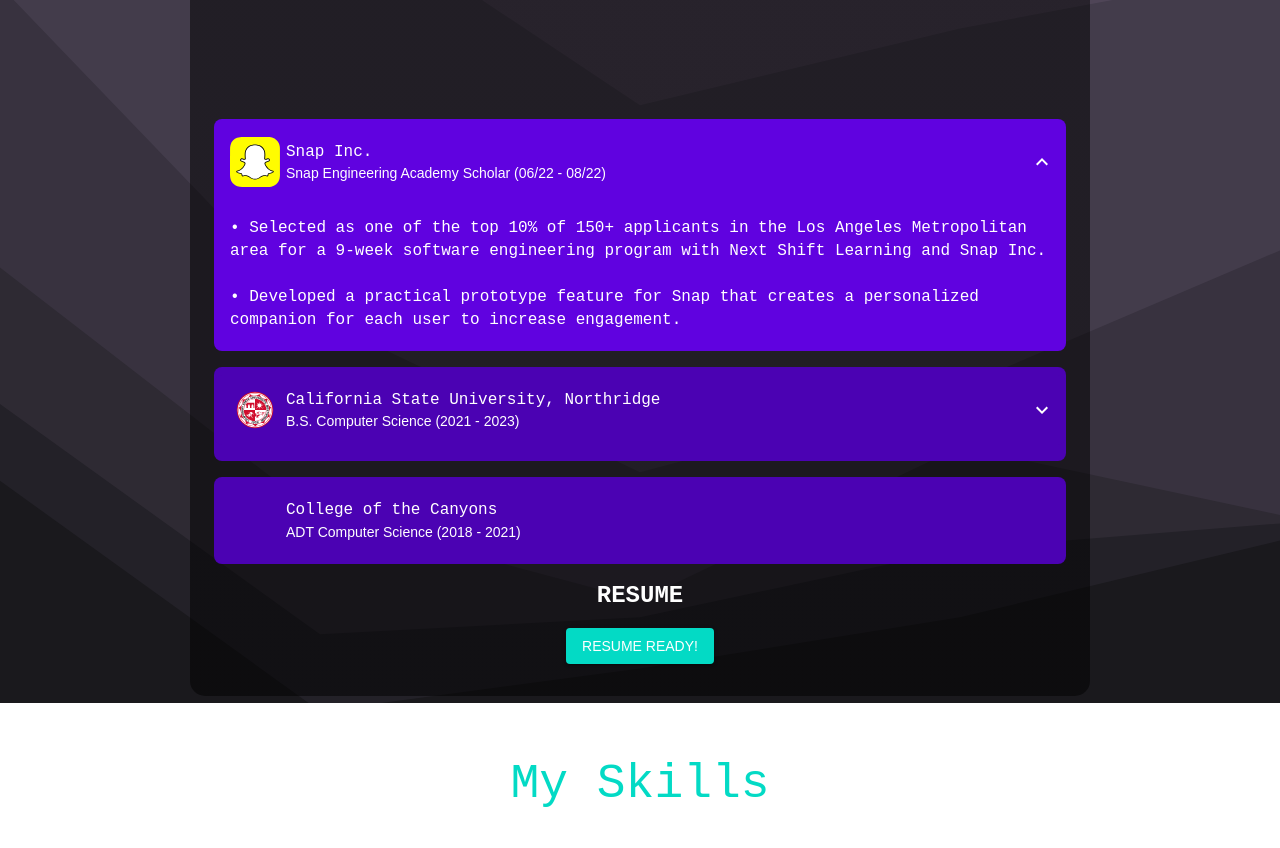
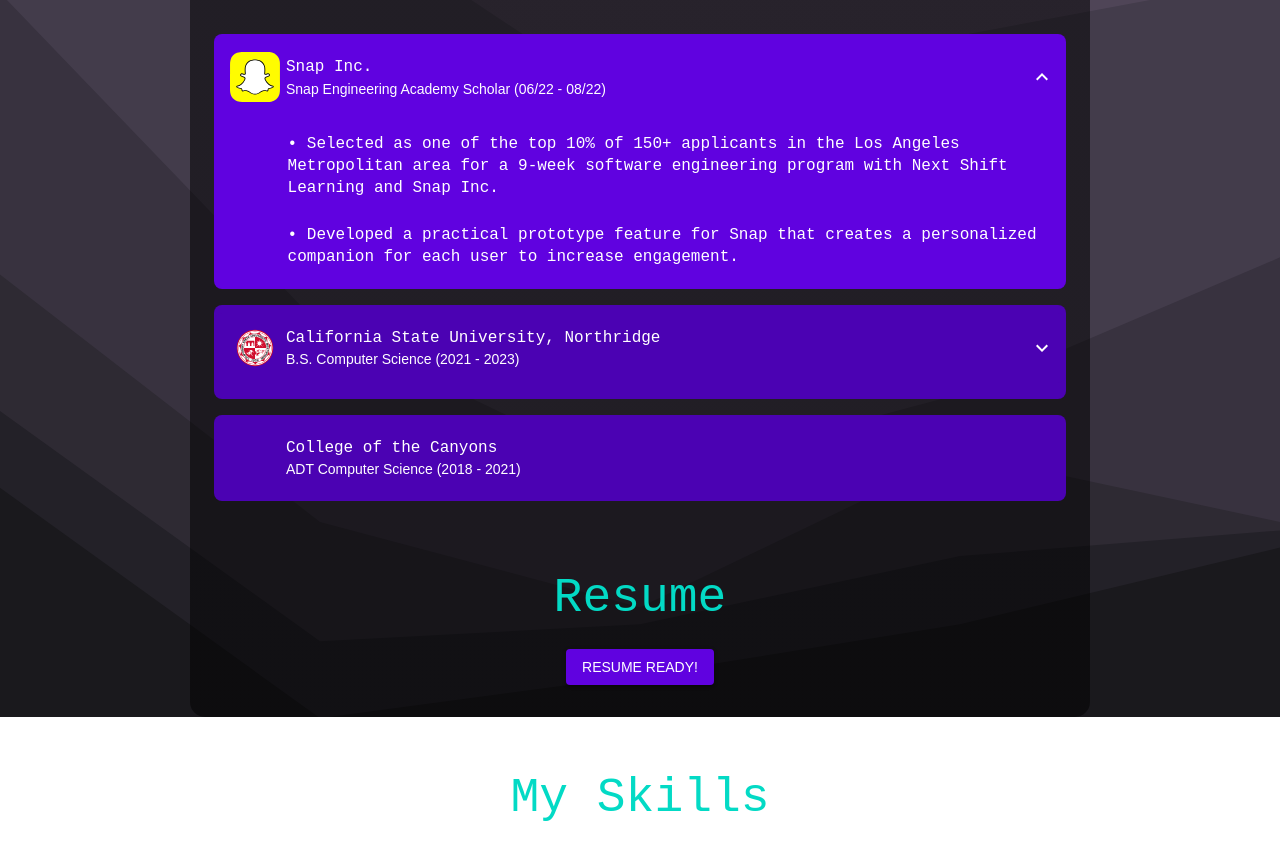
Before and after one commit to Knishmas/web-portfolio, a React (Create React App) app: page / in a window 1280 px wide. Shown: the part 1697-2545 px from the top of the page. Built offline with nearby package versions, Linux system fonts and the light colour scheme.

Commit message:
Edited spacing between content and added left padding to descriptions

```diff
--- a/src/components/Experience.js
+++ b/src/components/Experience.js
@@ -15,7 +15,7 @@
   return (
     <section id="experience-section" className="experience-container">
       <Container className='experience-content' maxWidth="md" sx={{ paddingTop: 4, paddingBottom: 4}} >
-        <Typography variant="h3" style={{ marginBottom: '110px', color: '#03DAC5' }}>Experience & Education</Typography>
+        <Typography variant="h3" style={{ marginBottom: '2rem', color: '#03DAC5' }}>Experience & Education</Typography>
         {/* <Typography variant="h5" sx={{ fontWeight: 'bold', color: '#03DAC5' }}>EXPERIENCE</Typography> */}
         <List sx={{ backgroundColor: expanded[1] ? '#6002E0' : '#4B02B3', borderRadius: '8px', marginTop: '16px', marginBottom: '16px' }}>
           <ListItem onClick={() => handleExpand(1)} button sx={{ backgroundColor: expanded[1] ? '##6002E0' : '#4B02B3', borderRadius: '8px', marginBottom: '8px' }}>
@@ -35,10 +35,10 @@
           </ListItem>
           <Collapse in={expanded[1]}>
             <List component="div" disablePadding>
-              <ListItem>
+              <ListItem sx={{paddingLeft: '4.6rem'}}>
                 <ListItemText primary="• Selected as one of the top 10% of 150+ applicants in the Los Angeles Metropolitan area for a 9-week software engineering program with Next Shift Learning and Snap Inc." />
               </ListItem>
-              <ListItem>
+              <ListItem sx={{paddingLeft: '4.6rem'}}>
                 <ListItemText primary="• Developed a practical prototype feature for Snap that creates a personalized companion for each user to increase engagement." />
               </ListItem>
             </List>
@@ -64,22 +64,22 @@
           </ListItem>
           <Collapse in={expanded[0]}>
             <List component="div" disablePadding>
-              <ListItem>
+              <ListItem sx={{paddingLeft: '4.6rem'}}>
                 <ListItemText primary="• GPA: 3.4" />
               </ListItem>
-              <ListItem>
+              <ListItem sx={{paddingLeft: '4.6rem'}}>
                 <ListItemText primary="• Scholarships: Stem Advantage" />
               </ListItem>
             </List>
           </Collapse>
         </List>
-        <List sx={{ backgroundColor: '#4B02B3', borderRadius: '8px', marginTop: '16px', marginBottom: '16px' }}>
+        <List sx={{ backgroundColor: '#4B02B3', borderRadius: '8px', marginTop: '16px', marginBottom: '4rem' }}>
           <ListItem style={{ paddingLeft: '4.5rem' }}>
             <ListItemText primary="College of the Canyons" secondary="ADT Computer Science (2018 - 2021)" secondaryTypographyProps={{ style: { color: ' white' } }} />
           </ListItem>
         </List>
-        <Typography variant="h5" sx={{ fontWeight: 'bold', color: 'white', marginBottom: '1rem' }}>RESUME</Typography>
-        <Button variant="contained" color="primary" href="https://drive.google.com/file/d/1wSEUO-KF9K7ondjv09T4fyrjYr0puTLe/view?usp=sharing" style={{ backgroundColor: '#03DAC5', color: 'white' }} target="_blank">
+        <Typography variant="h3" style={{ marginBottom: '2rem', color: '#03DAC5', marginBottom: '1rem' }}>Resume</Typography>
+        <Button variant="contained" color="primary" href="https://drive.google.com/file/d/1wSEUO-KF9K7ondjv09T4fyrjYr0puTLe/view?usp=sharing" style={{ backgroundColor: '#6002E0', color: 'white' }} target="_blank">
           Resume Ready!
         </Button>
       </Container>
```
